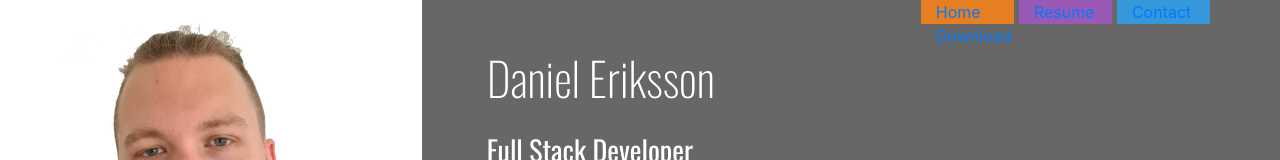
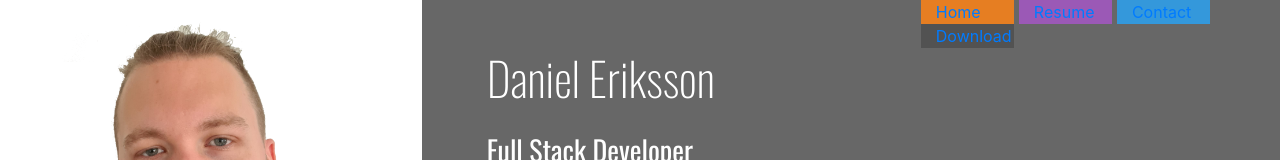
Before and after one commit to Crim6864/daniele, a plain HTML site: page index.html in a window 1280 px wide. Shown: the top 160 px of the page. Drawn offline with nearby package versions, Linux system fonts and the light colour scheme; a web font is replaced by a local one.

Commit message:
fixed list item class

```diff
--- a/index.html
+++ b/index.html
@@ -40,7 +40,7 @@
                   <li class="col-6 col-sm-3 ui-menu-color-contact list-inline-item">
                     <a href="#"><span>Contact</span></a>
                   </li>
-                  <li class="col-6 col-sm-3 download list-inline-item">
+                  <li class="col-6 col-sm-3 ui-menu-color-download list-inline-item">
                     <a href="#"><span>Download</span></a>
                   </li>
                 </ul>
```
